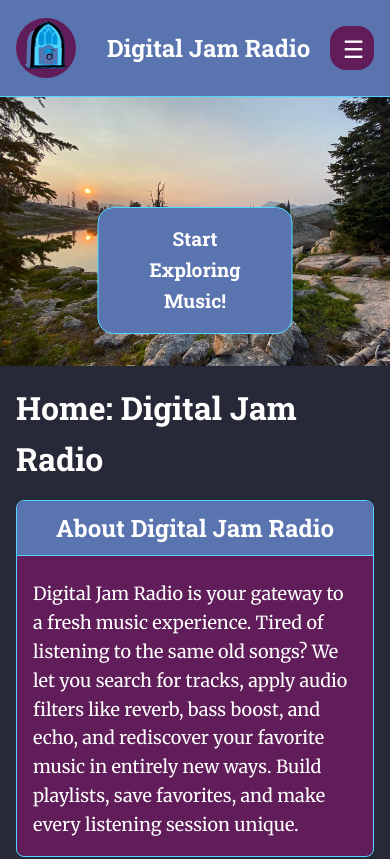
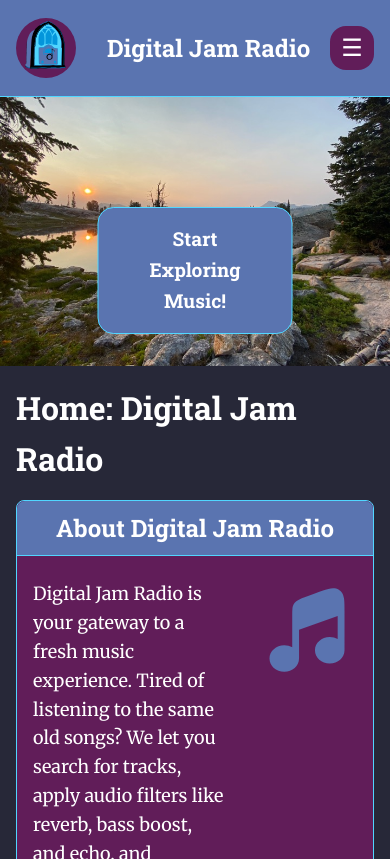
Before and after one commit to WizardAaron/djr, a website built with Vite: page src/index.html in a window 390 px wide. Shown: the top 859 px of the page. Built offline with nearby package versions, Linux system fonts and the light colour scheme.

```diff
--- a/src/css/style.css
+++ b/src/css/style.css
@@ -121,7 +121,8 @@
   border-radius: var(--border-radius);
   color: var(--text-white);
   cursor: pointer;
-  padding: 0.6rem 0.8rem;
+  padding-top: 0.35rem;
+  padding-bottom: 0.35rem;
   font-family: Verdana, Geneva, Tahoma, sans-serif;
   position: relative;
   width: 44px;
@@ -136,6 +137,7 @@
 .hamburger.show::before {
   content: "\00d7";
   font-size: 2rem;
+  line-height: 1;
 }
 
 .hamburger:hover {
@@ -197,6 +199,8 @@
 .hero {
   position: relative;
   width: 100%;
+  max-width: var(--max-width);
+  margin: 0 auto;
 }
 
 .hero img {
@@ -294,6 +298,31 @@
   margin: 1rem auto;
   border: var(--border1);
   border-radius: var(--border-radius-half);
+}
+
+.site-purpose {
+  display: grid;
+  grid-template-columns: 1fr auto;
+  grid-template-rows: auto auto;
+  align-items: start;
+}
+
+.site-purpose h2 {
+  grid-column: 1 / -1;
+}
+
+.site-purpose p {
+  grid-column: 1 / 2;
+  grid-row: 2 / 3;
+}
+
+.site-purpose .purpose-icon {
+  grid-column: 2 / 3;
+  grid-row: 2 / 3;
+  width: 100px;
+  height: auto;
+  margin: 1rem;
+  border: none;
 }
 
 /*********************************** FOOTER ***********************************/
--- a/src/index.html
+++ b/src/index.html
@@ -52,6 +52,7 @@
         apply audio filters like reverb, bass boost, and echo, and rediscover
         your favorite music in entirely new ways. Build playlists, save favorites,
         and make every listening session unique.</p>
+        <img src="public/images/blue-music-note.svg" alt="Music note icon" class="purpose-icon">
       </section>
 
       <section class="audio-filters-info">
```
Also changed, not shown: src/public/images/blue-music-note.svg (added).
